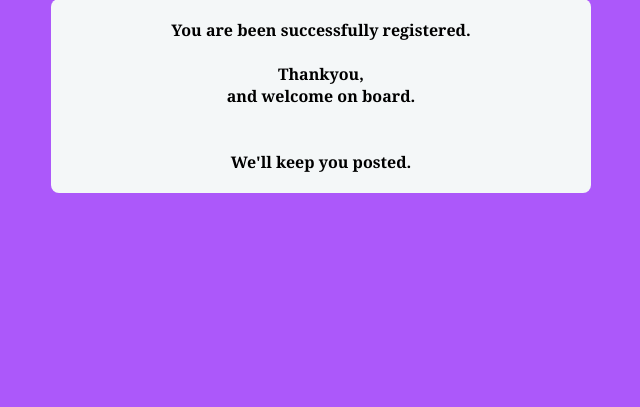
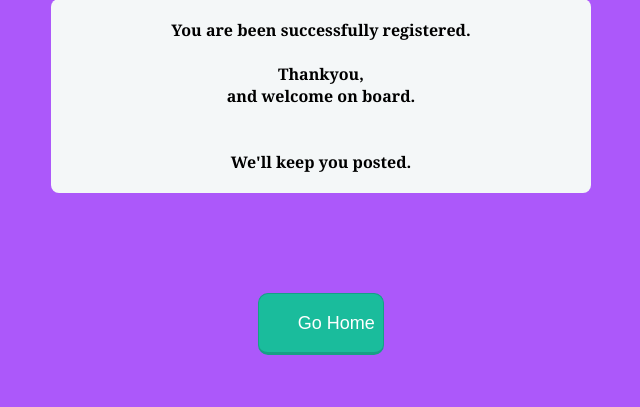
Before and after one commit to aryan27agarwal/Aryan, a PHP site: page /www/enthusiasts/startup.php in a window 1280 px wide. Shown: the part 101-508 px from the top of the page, without its empty margins (319-959 px from the left). Run offline with PHP 8.4, Linux system fonts and the light colour scheme.

Commit message:
GO HOME button added in startup.php

```diff
--- a/www/enthusiasts/startup.php
+++ b/www/enthusiasts/startup.php
@@ -1,7 +1,6 @@
 <html>
 <head><title> Registeration</title>
   <style>
-
   p{
     text-align: center;
     margin-top: 200px;
@@ -17,12 +16,42 @@
   body{
   	background-color: #AC58FA;
   }
+  form input[type="submit"],
+  form input[type="reset"]
+  {
+  	position: relative;
+  	display: block;
+  	padding: 19px 39px 18px 39px;
+  	color: #FFF;
+  	margin: 0 auto;
+  	background: #1abc9c;
+  	font-size: 18px;
+  	text-align: center;
+  	font-style: normal;
+  	width: 10%;
+  	border: 1px solid #16a085;
+  	border-width: 1px 1px 3px;
+  	margin-bottom: 5px;
+  	border-radius: 10px 10px 10px 10px;
+
+  }
+
+  form input[type="submit"]:hover,
+  form input[type="reset"]:hover
+  {
+color: inherit;
+  }
   </style>
 </head>
 <body>
+
 <p><b> You are been successfully registered.<br><br>
 Thankyou,<br>   and welcome on board.<br><br><br>
-We'll keep you posted.<br></p>
+We'll keep you posted.<br>
+</p>
+<form action="../index.html">
+<input type="submit" name="Go Home" value="Go Home">
+</form>
 </b>
 </body>
 </html>
```
Also changed, not shown: www/enthusiasts/register.html (+9 -2 lines).
